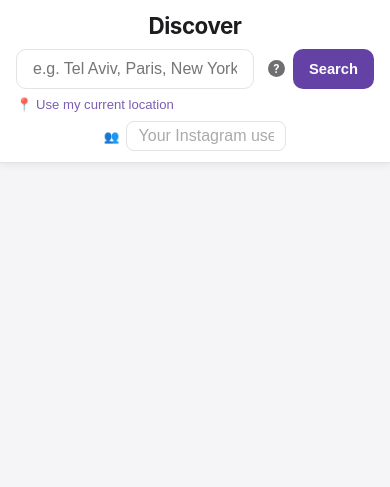
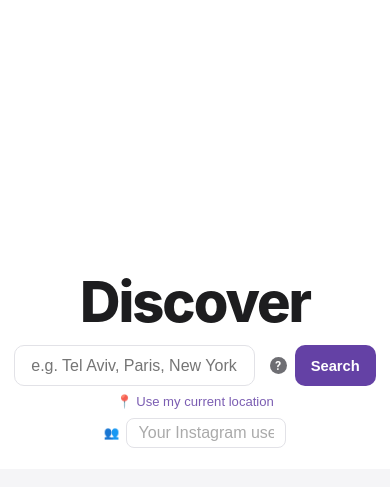
Before and after one commit to yonatanginat12/instamap, a FastAPI app: page / in a window 390 px wide. Shown: the top 487 px of the page. Run offline with FastAPI, Linux system fonts and the light colour scheme.

Commit message:
Google-style landing page: search centered, animates to top on submit
Landing state: search is vertically centered via a collapsing #header-spacer,
large title (3.5rem), subtitle visible, no border.

On search submit: body.searched class added → spacer collapses (0.55s ease),
title shrinks to 2rem, subtitle fades out, border appears. Results load
below as before. Mobile sticky header only activates after search.

Co-Authored-By: Claude Sonnet 4.6 <noreply@anthropic.com>

```diff
--- a/templates/index.html
+++ b/templates/index.html
@@ -27,15 +27,39 @@
       min-height: 100vh;
     }
 
-    /* ── Header ── */
+    /* ── Header — two states: landing (centered) and searched (compact top) ── */
     header {
       background: var(--surface);
-      border-bottom: 1px solid var(--border);
-      padding: 2rem 1.5rem 1.25rem;
+      border-bottom: 1px solid transparent;
+      padding: 0 1.5rem 1.25rem;
       text-align: center;
+      display: flex; flex-direction: column; align-items: center;
+      transition: border-color .4s ease;
     }
-    header h1 { font-size: 2rem; font-weight: 700; letter-spacing: -.5px; }
-    header p  { color: var(--muted); margin-top: .3rem; font-size: .95rem; }
+    body.searched header { border-bottom-color: var(--border); }
+
+    /* Spacer that collapses on search, centering content on landing */
+    #header-spacer {
+      height: calc(40vh - 70px);
+      min-height: 1rem;
+      flex-shrink: 0;
+      transition: height .55s cubic-bezier(.4,0,.2,1), min-height .55s cubic-bezier(.4,0,.2,1);
+    }
+    body.searched #header-spacer { height: 0; min-height: 0; }
+
+    header h1 {
+      font-size: 3.5rem; font-weight: 800; letter-spacing: -2px;
+      transition: font-size .5s cubic-bezier(.4,0,.2,1), letter-spacing .5s;
+    }
+    body.searched header h1 { font-size: 2rem; letter-spacing: -.5px; }
+
+    #header-subtitle {
+      color: var(--muted); font-size: .95rem;
+      margin: .4rem 0 .5rem;
+      max-height: 2rem; overflow: hidden; opacity: 1;
+      transition: max-height .45s cubic-bezier(.4,0,.2,1), opacity .3s ease, margin .45s;
+    }
+    body.searched #header-subtitle { max-height: 0; opacity: 0; margin: 0; }
 
     #searchForm {
       display: flex; flex-wrap: wrap; gap: .75rem;
@@ -332,14 +356,14 @@
 
     /* ── Mobile breakpoint ── */
     @media (max-width: 600px) {
-      /* Sticky compact header */
-      header {
+      /* Sticky compact header — only after search */
+      body.searched header {
         position: sticky; top: 0; z-index: 200;
         padding: .75rem 1rem .65rem;
         box-shadow: 0 2px 8px rgba(0,0,0,.07);
       }
-      header h1 { font-size: 1.4rem; }
-      header p  { display: none; }
+      body.searched header h1 { font-size: 1.4rem; }
+      #header-subtitle { display: none; }
       #searchForm { margin-top: .6rem; gap: .5rem; flex-wrap: nowrap; }
       /* 16px prevents iOS auto-zoom on focus */
       #location { font-size: 16px; min-width: 0; flex: 1 1 0; }
@@ -397,8 +421,9 @@
 <body>
 
 <header>
+  <div id="header-spacer"></div>
   <h1>Discover</h1>
-  <p>Explore Instagram posts &amp; places for any location</p>
+  <p id="header-subtitle">Explore Instagram posts &amp; places for any location</p>
   <form id="searchForm">
     <input id="location" type="text" placeholder="e.g. Tel Aviv, Paris, New York…" autocomplete="off" required />
     <span class="ig-tip" tabindex="0">
@@ -941,6 +966,8 @@
     const igUsername = document.getElementById('ig-username').value.trim();
     if (!location) return;
 
+    document.body.classList.add('searched');
+
     const btn = document.getElementById('searchBtn');
     btn.disabled = true; btn.textContent = 'Searching…';
     document.getElementById('loading').hidden  = false;
```
